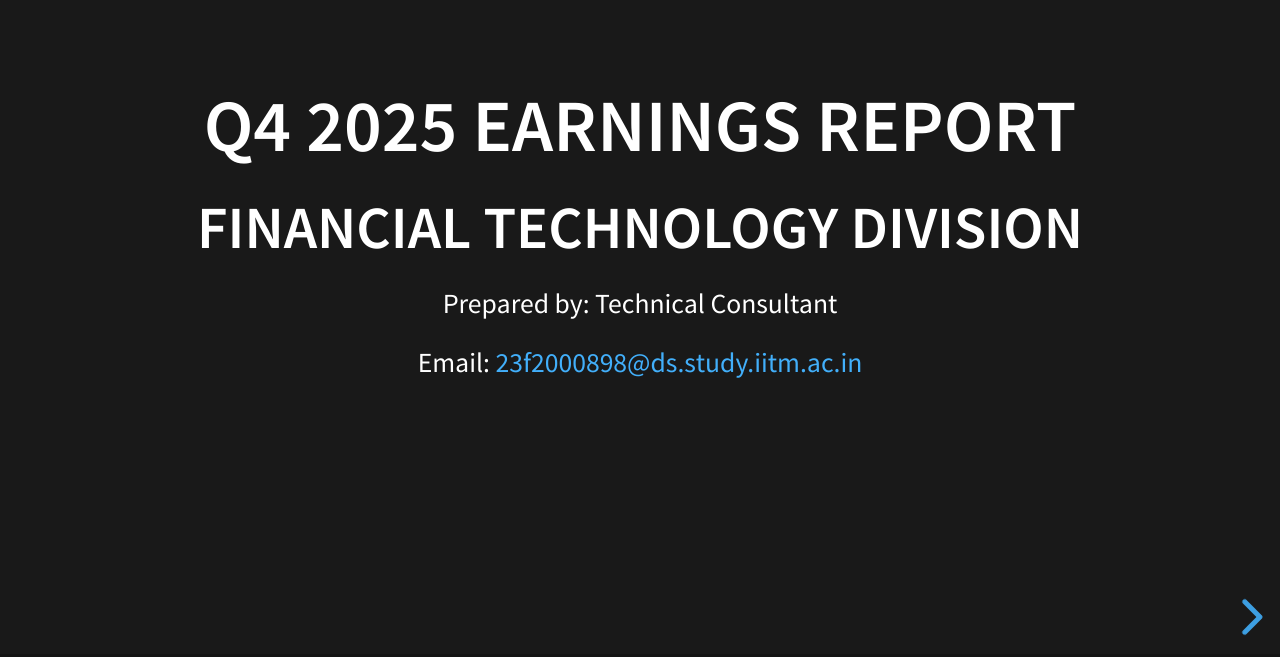
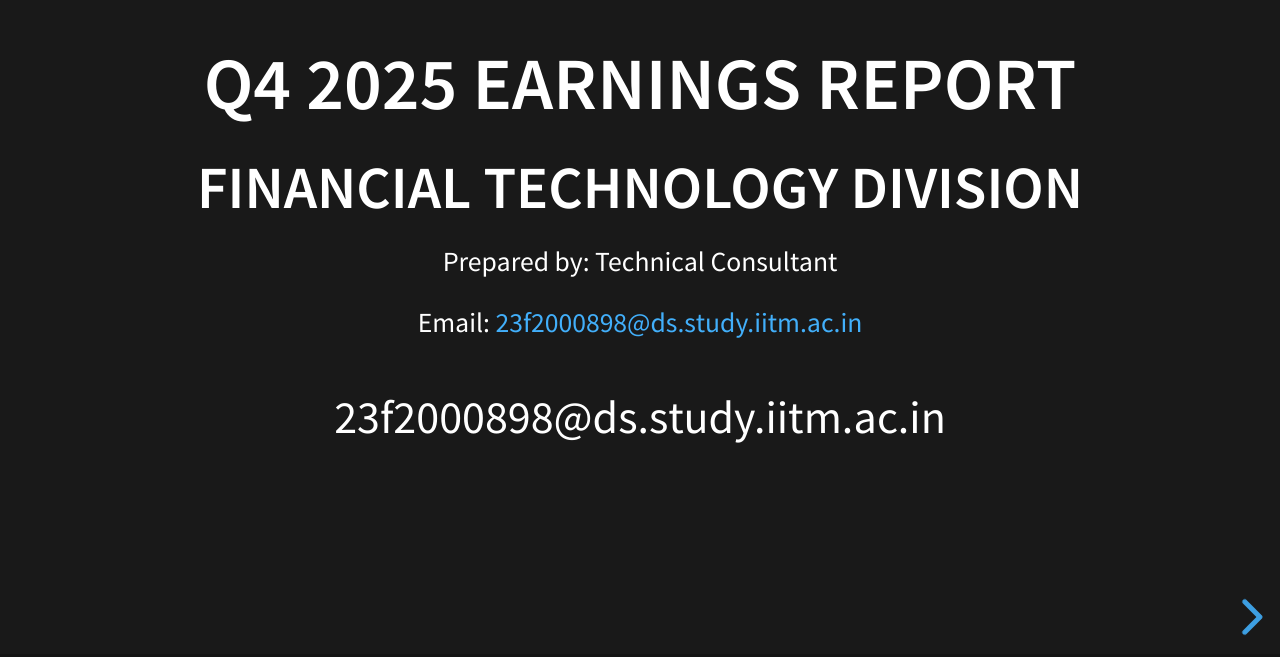
Before and after one commit to abhinavanagarajan/static-site-tds, a website: page index.html in a window 1280 px wide. Shown: the part 143-800 px from the top of the page. Drawn offline with nearby package versions, Linux system fonts and the light colour scheme.

Commit message:
Added email

```diff
--- a/index.html
+++ b/index.html
@@ -20,6 +20,7 @@
                     <small>Prepared by: Technical Consultant</small><br>
                     <small>Email: <a href="mailto:23f2000898@ds.study.iitm.ac.in">23f2000898@ds.study.iitm.ac.in</a></small>
                 </p>
+                <p>23f2000898@ds.study.iitm.ac.in</p>
                 <aside class="notes">
                     Welcome everyone. Today we will review the Q4 metrics.
                     Introduce myself and point out contact info on screen.
```
